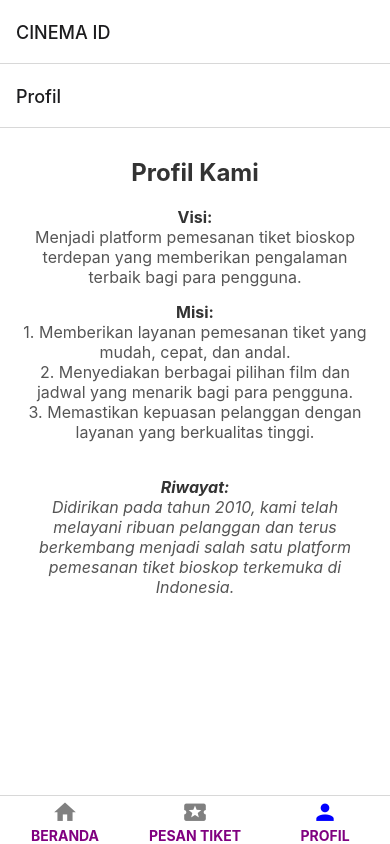
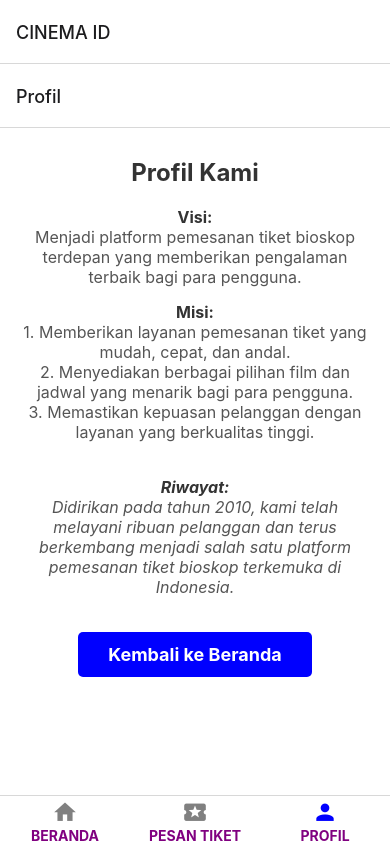
Before and after one commit to wildanmaulidy/cinema.id, a React Native app: screen /Profil in a window 390 px wide. Built offline with nearby package versions, Linux system fonts and the light colour scheme.

Commit message:
perbarui

```diff
--- a/scr/App.jsx
+++ b/scr/App.jsx
@@ -18,8 +18,8 @@
       tabBarOptions={{
         style: styles.tabBar,
         labelStyle: styles.tabLabel,
-        activeTintColor: 'blue', // Warna teks saat aktif
-        inactiveTintColor: 'gray', // Warna teks saat tidak aktif
+        activeTintColor: 'blue',
+        inactiveTintColor: 'gray',
       }}
     >
       <Tab.Screen name="Beranda" component={Beranda}
@@ -73,7 +73,7 @@
     fontSize: 14,
     fontWeight: 'bold',
     textTransform: 'uppercase',
-    color: 'purple', // Warna teks label tab
+    color: 'purple',
   },
 });
 
--- a/scr/screens/beranda.jsx
+++ b/scr/screens/beranda.jsx
@@ -27,7 +27,7 @@
         fontSize: 28,
         fontWeight: 'bold',
         marginBottom: 20,
-        color: '#007BFF', // Warna biru
+        color: '#007BFF',
     },
     text: {
         fontSize: 18,
--- a/scr/screens/profile.jsx
+++ b/scr/screens/profile.jsx
@@ -1,7 +1,11 @@
-import { StyleSheet, Text, View } from 'react-native';
+import { StyleSheet, Text, View, TouchableOpacity } from 'react-native';
 import React from 'react';
 
-const Profile = () => {
+const Profile = ({ navigation }) => {
+  const handleGoBack = () => {
+    navigation.navigate('Beranda');
+  };
+
   return (
     <View style={styles.container}>
       <Text style={styles.heading}>Profil Kami</Text>
@@ -19,6 +23,9 @@
         <Text style={styles.boldText}>Riwayat:</Text>{'\n'}
         Didirikan pada tahun 2010, kami telah melayani ribuan pelanggan dan terus berkembang menjadi salah satu platform pemesanan tiket bioskop terkemuka di Indonesia.
       </Text>
+      <TouchableOpacity style={styles.button} onPress={handleGoBack}>
+        <Text style={styles.buttonText}>Kembali ke Beranda</Text>
+      </TouchableOpacity>
     </View>
   );
 }
@@ -31,26 +38,39 @@
     alignItems: 'center',
     paddingHorizontal: 20,
     paddingTop: 30,
-    backgroundColor: '#fff', // Warna latar belakang
+    backgroundColor: '#fff',
   },
   heading: {
     fontSize: 24,
     fontWeight: 'bold',
     marginBottom: 20,
-    color: '#333', // Warna font untuk judul
+    color: '#333',
   },
   text: {
     fontSize: 16,
     marginBottom: 15,
-    color: '#555', // Warna untuk teks
-    textAlign: 'center', // Teks rata tengah
+    color: '#555',
+    textAlign: 'center',
   },
   boldText: {
     fontWeight: 'bold',
-    color: '#333', // Warna untuk teks tebal
+    color: '#333',
   },
   history: {
     fontStyle: 'italic',
     marginTop: 20,
   },
+  button: {
+    backgroundColor: 'blue',
+    paddingVertical: 12,
+    paddingHorizontal: 30,
+    borderRadius: 5,
+    marginTop: 20,
+    elevation: 3,
+  },
+  buttonText: {
+    color: 'white',
+    fontSize: 18,
+    fontWeight: 'bold',
+  },
 });
--- a/scr/screens/tiket.jsx
+++ b/scr/screens/tiket.jsx
@@ -13,7 +13,7 @@
         { id: 1, nama: 'Avengers: Endgame', harga: 50000 },
         { id: 2, nama: 'Spider-Man: No Way Home', harga: 45000 },
         { id: 3, nama: 'Black Widow', harga: 40000 },
-        // Tambahkan film lain di sini sesuai kebutuhan
+
     ];
 
     useEffect(() => {
@@ -39,7 +39,6 @@
     );
 
     const pesanSekarang = () => {
-        // Implementasi logika untuk pesan tiket
         alert(`Tiket ${tiket.nama} telah dipesan!`);
     };
 
@@ -154,7 +153,7 @@
         color: 'blue',
     },
     pesanButton: {
-        backgroundColor: 'green', // Ganti warna menjadi hijau
+        backgroundColor: 'green',
         paddingVertical: 12,
         paddingHorizontal: 30,
         borderRadius: 5,
```
